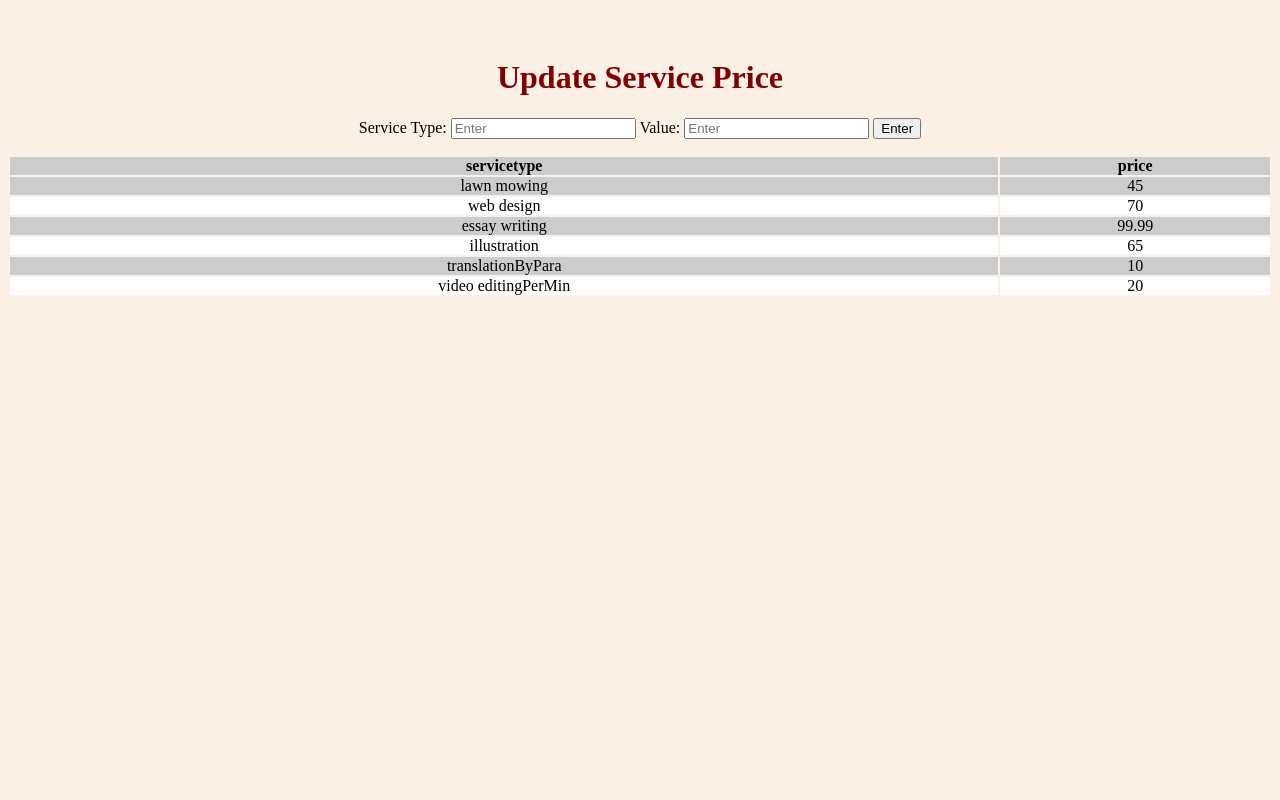
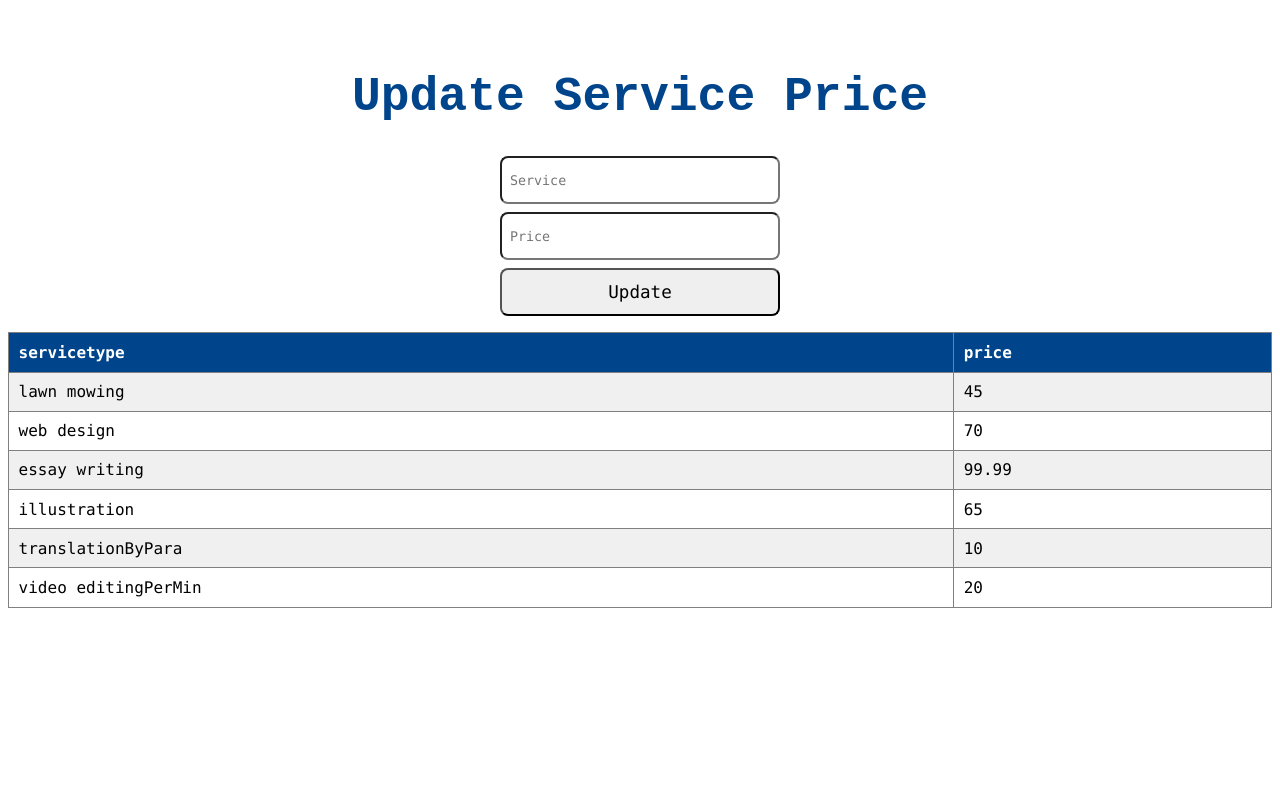
Before and after one commit to francismacapobre/service-marketplace, a PHP site: page /agg-second.php in a window 1280 px wide. Run offline with PHP 8.4, Linux system fonts and the light colour scheme; data comes from the database, SQL or seed files in the repository.

Commit message:
ui update for agg-second

```diff
--- a/admin.php
+++ b/admin.php
@@ -3,16 +3,17 @@
     <title>Administrator</title>
         <style>
           body {
-          background-color: white;
+            background-color: white;
           }
 
           h1 {
             color: #00458b;
             font-family: "Courier New", Courier, monospace;
-            font-size: 8vmin;
+            font-size: 6vmin;
           }
 
           .admin-button {
+            border-radius: 1vmin;
             font-family: "Lucida Console", Monaco, monospace;
             font-size: 2.2vmin;
             width: 35vmin;
--- a/agg-second.php
+++ b/agg-second.php
@@ -1,48 +1,84 @@
 <html>
-<head><style>
+  <head>
+    <style>
       body {
-        background-color: linen;
+        background-color: white;
       }
 
       h1 {
-        color: maroon;
+        color: #00458b;
+        font-family: "Courier New", Courier, monospace;
+        font-size: 6vmin;
       }
 
-        button {
-            margin-left: 20px;
+      .input-field {
+        font-family: "Lucida Console", Monaco, monospace;
+        border-radius: 1vmin;
+        padding-left: 1vmin;
+        width: 35vmin;
+        height: 6vmin;
       }
-    </style></head>
+
+      .input-button {
+        font-family: "Lucida Console", Monaco, monospace;
+        border-radius: 1vmin;
+        font-size: 2.2vmin;
+        width: 35vmin;
+        height: 6vmin;
+      }
+
+      table {
+        border-collapse: collapse;
+        width: 100%;
+      }
+
+      p {
+        color: #00458b;
+        font-family: "Lucida Console", Monaco, monospace;
+      }
+
+      table, th, td {
+        border: 1px solid #808080;
+        font-family: "Lucida Console", Monaco, monospace;
+        padding: 1.2vmin;
+        text-align: left;
+      }
+
+      .bold-row {
+        color: #fff;
+      }
+
+      .input {
+        margin-bottom: 1vmin;
+      }
+    </style>
+  </head>
 
   <div style="text-align:center; padding-top:30px">
   <body>
-<h1> Update Service Price</h1>
-
-
-
-<form action= "agg-second.php" method = "post"> Service Type:
-<input type= "text"  name= "typetype" placeholder="Enter" required="required" />
-   Value: <input type= "text" name="valuevalue" placeholder=Enter required="required" /> <input type=submit name=xxx value=Enter />
+  <h1>Update Service Price</h1>
+  <form action= "agg-second.php" method="post">
+    <div class="input"><input class="input-field" name="service-type" type="text" placeholder="Service" required="required"/></div>
+    <div class="input"><input class="input-field" name="price-value" type="text" placeholder="Price" required="required"/></div>
+    <div class="input"><input class="input-button" name="update-database" type=submit value="Update"/></div>
   </form>
 
   <?php
-
   function get_table($conn, $sql) {
     $result = mysqli_query($conn,$sql) or die(mySqli_error($conn));
-
     if (mysqli_num_rows($result) > 0) {
-        echo "<table width=\"100%\" border=\"0\" cellspacing=\"2\"cellpadding=\"0\"><tr align=\"center\" bgcolor=\"#CCCCCC\">";
+      echo "<table> <tr bgcolor=\"#00458b\">";
       $i = 0;
       while ($i < mysqli_num_fields($result)) {
         $field = mysqli_fetch_field_direct($result, $i);
         $fieldName=$field->name;
-            echo "<td align = center><strong>$fieldName</strong></td>";
+        echo "<td class=\"bold-row\"><strong>$fieldName</strong></td>";
         $i = $i + 1;
       }
     echo "</tr>";
-
     $bolWhite = true;
     while ($row = mysqli_fetch_assoc($result)) {
-        echo $bolWhite ? "<tr bgcolor=\"#CCCCCC\">" : "<tr bgcolor=\"#FFF\">";
+      echo $bolWhite ? "<tr bgcolor=\"#F0F0F0\">" : "<tr bgcolor=\"#FFF\">";
       $bolWhite=!$bolWhite;
       foreach($row as $data) {
         echo "<td align = center>$data</td>";
@@ -54,37 +90,24 @@ function get_table($conn, $sql) {
     }
   }
 
-
-
   include 'mpconnection.php';
-
   $conn = OpenCon();
 
   get_table($conn, "SELECT servicetype, price FROM providedservice2");
-
-
-
-    if (isset($_POST['xxx'])){
-
-        $servicetype = @$_POST['typetype'];
-
-        $price = @$_POST['valuevalue'];
-
+    if (isset($_POST['update-database'])){
+      $servicetype = @$_POST['service-type'];
+      $price = @$_POST['price-value'];
       $sql = "UPDATE providedservice2 set providedservice2.price = '$price'
       where providedservice2.servicetype =  '$servicetype' ";
 
-
       if (mysqli_query($conn, $sql)) {
-            echo "<p>Record updated successfully</p>";
-            echo "<p>Redirecting ...</p>";
-            header('refresh:3; url = http://localhost/agg.php');
+        echo "<p>Update successful</p>";
+        echo "<p>Redirecting...</p>";
+        header('refresh:3; url=http://localhost/agg.php');
       } else {
-            echo "Error updating record: " . mysqli_error($conn);
-
+        echo "Error: " . mysqli_error($conn);
       }
-
     }
-
   ?>
   </body>
 </html>
```
Lines whose indentation alone changed are shown as unchanged.
